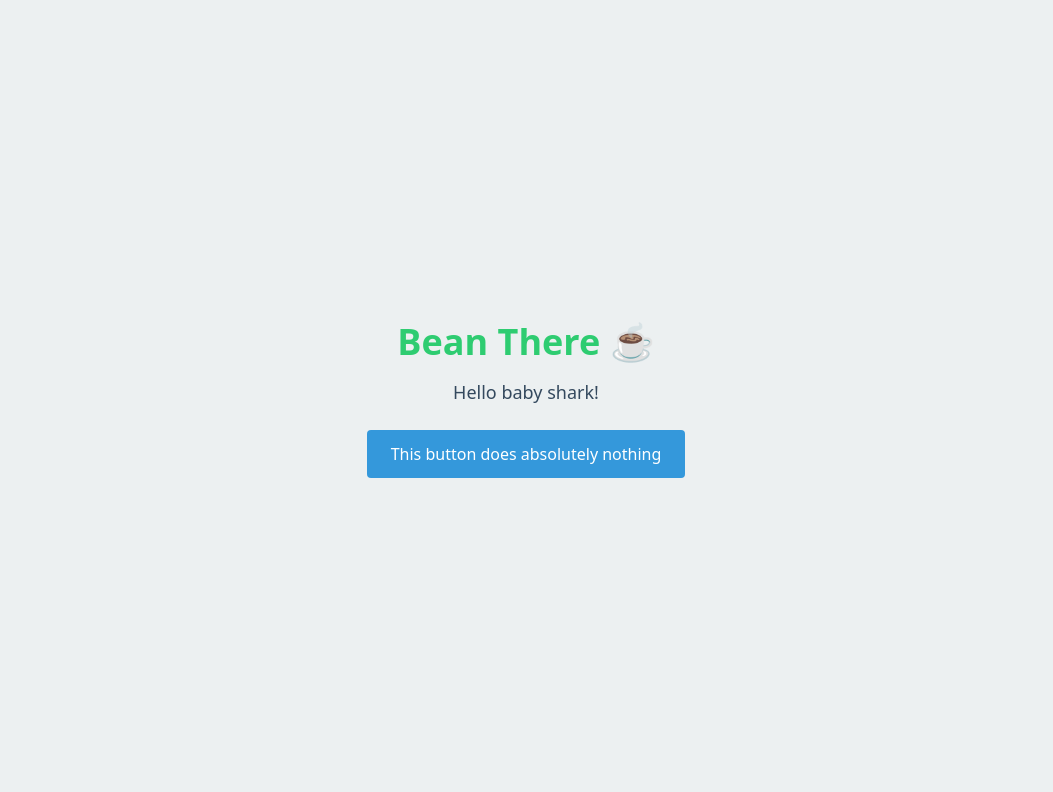
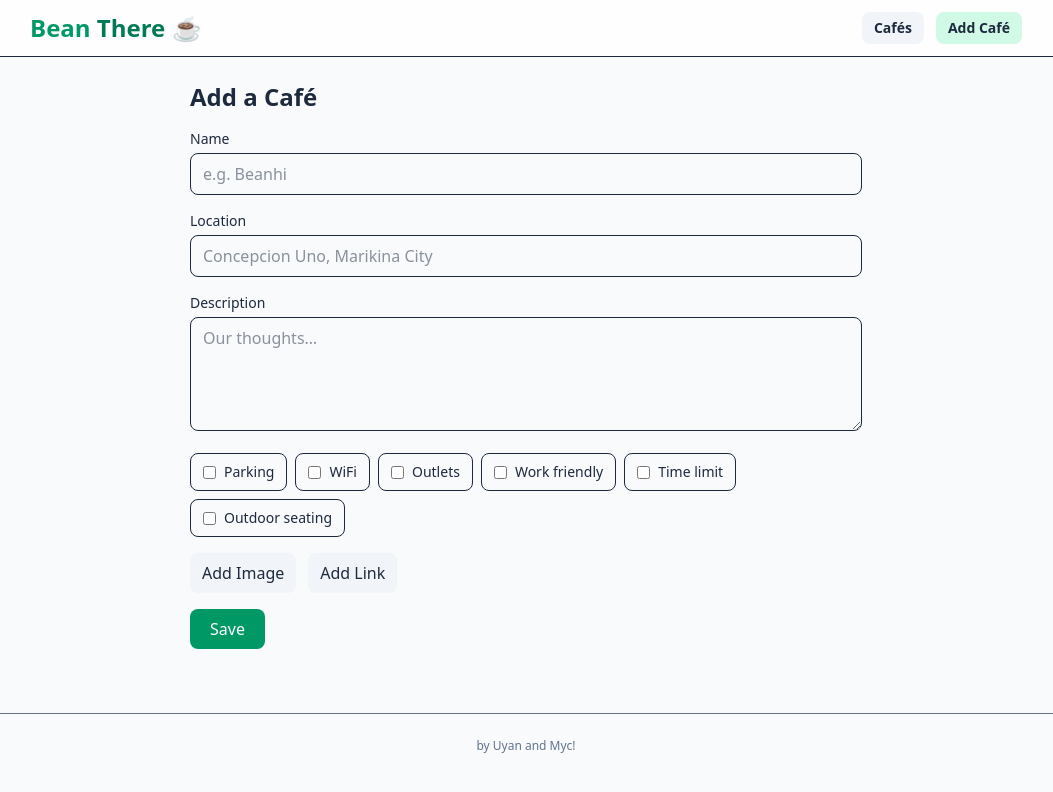
Before and after one commit to Uyaaan/Bean-There, a React (Vite) app: page /cafes/new in a window 1280 px wide. Shown: the top 792 px of the page, without its empty margins (114-1167 px from the left). Built offline with nearby package versions, Linux system fonts and the light colour scheme.

Commit message:
Added different pages with the help of AI

```diff
--- a/package.json
+++ b/package.json
@@ -11,7 +11,8 @@
   },
   "dependencies": {
     "react": "^19.1.1",
-    "react-dom": "^19.1.1"
+    "react-dom": "^19.1.1",
+    "react-router-dom": "^7.8.1"
   },
   "devDependencies": {
     "@eslint/js": "^9.33.0",
--- a/src/App.jsx
+++ b/src/App.jsx
@@ -1,18 +1,65 @@
-function App() {
+import { Routes, Route, NavLink, Outlet } from "react-router-dom";
+import Home from "./pages/Home";
+import CafesList from "./pages/CafesList";
+import CafeNew from "./pages/CafeNew";
+import CafeDetail from "./pages/CafeDetail";
+
+function Shell() {
   return (
-    <div className="min-h-screen flex flex-col items-center justify-center bg-clouds">
-      <h1 className="text-4xl font-bold text-emerald mb-4">
-        Bean There ☕
-      </h1>
-      <p className="text-lg text-wet-asphalt">
-        Hello baby shark!
-      </p>
+    <div className="min-h-screen bg-slate-50 text-slate-800">
+      {/* Responsive header */}
+      <header className="sticky top-0 z-10 bg-white/80 backdrop-blur border-b">
+        <div className="mx-auto max-w-5xl px-4 py-3 flex items-center justify-between">
+          <NavLink to="/" className="font-extrabold text-2xl">
+            <span className="text-emerald-600">Bean</span>{" "}
+            <span className="text-emerald-700">There</span> ☕
+          </NavLink>
 
-      <button className="mt-6 px-6 py-3 rounded bg-peter-river text-white hover:bg-belize-hole">
-        This button does absolutely nothing
-      </button>
+          <nav className="flex items-center gap-3 text-sm">
+            <NavLink
+              to="/cafes"
+              className={({ isActive }) =>
+                `px-3 py-1.5 rounded-lg hover:bg-slate-100 ${
+                  isActive ? "bg-slate-100 font-semibold" : ""
+                }`
+              }
+            >
+              Cafés
+            </NavLink>
+            <NavLink
+              to="/cafes/new"
+              className={({ isActive }) =>
+                `px-3 py-1.5 rounded-lg hover:bg-emerald-50 ${
+                  isActive ? "bg-emerald-100 font-semibold" : ""
+                }`
+              }
+            >
+              Add Café
+            </NavLink>
+          </nav>
+        </div>
+      </header>
+
+      <main className="mx-auto max-w-5xl px-4 py-6">
+        <Outlet />
+      </main>
+
+      <footer className="mt-10 border-t py-6 text-center text-xs text-slate-500">
+        by Uyan and Myc!
+      </footer>
     </div>
   );
 }
 
-export default App;
+export default function App() {
+  return (
+    <Routes>
+      <Route element={<Shell />}>
+        <Route index element={<Home />} />
+        <Route path="cafes" element={<CafesList />} />
+        <Route path="cafes/new" element={<CafeNew />} />
+        <Route path="cafes/:id" element={<CafeDetail />} />
+      </Route>
+    </Routes>
+  );
+}
--- a/src/main.jsx
+++ b/src/main.jsx
@@ -1,11 +1,13 @@
-// src/main.jsx
 import React from "react";
 import ReactDOM from "react-dom/client";
+import { BrowserRouter } from "react-router-dom";
 import App from "./App.jsx";
-import "./index.css"; // global styles (Tailwind lives here)
+import "./index.css";
 
 ReactDOM.createRoot(document.getElementById("root")).render(
   <React.StrictMode>
-    <App />
+    <BrowserRouter>
+      <App />
+    </BrowserRouter>
   </React.StrictMode>
 );
--- /dev/null
+++ b/src/pages/CafeDetail.jsx
@@ -0,0 +1,15 @@
+import { useParams } from "react-router-dom";
+
+export default function CafeDetail() {
+  const { id } = useParams();
+  // placeholder detail screen
+  return (
+    <section className="space-y-2">
+      <h2 className="text-2xl font-bold">Café Details</h2>
+      <p className="text-slate-500">ID: {id}</p>
+      <div className="rounded-xl border p-6 bg-white">
+        Coming soon: images, ratings, features, and notes.
+      </div>
+    </section>
+  );
+}
--- /dev/null
+++ b/src/pages/CafeNew.jsx
@@ -0,0 +1,46 @@
+
+export default function CafeNew() {
+  return (
+    <section className="max-w-2xl mx-auto">
+      <h2 className="text-2xl font-bold mb-4">Add a Café</h2>
+
+      <form className="space-y-4">
+        <div>
+          <label className="block text-sm font-medium mb-1">Name</label>
+          <input className="w-full rounded-lg border px-3 py-2" placeholder="e.g. Beanhi" />
+        </div>
+
+        <div>
+          <label className="block text-sm font-medium mb-1">Location</label>
+          <input className="w-full rounded-lg border px-3 py-2" placeholder="Concepcion Uno, Marikina City" />
+        </div>
+
+        <div>
+          <label className="block text-sm font-medium mb-1">Description</label>
+          <textarea className="w-full rounded-lg border px-3 py-2" rows="4" placeholder="Our thoughts…" />
+        </div>
+
+        <div className="flex flex-wrap gap-2">
+          {["Parking","WiFi","Outlets","Work_friendly","Time_limit","Outdoor_seating"].map(f => (
+            <label key={f} className="inline-flex items-center gap-2 rounded-lg border px-3 py-2">
+              <input type="checkbox" /> <span className="text-sm">{f.replace("_"," ")}</span>
+            </label>
+          ))}
+        </div>
+
+        <div className="flex items-center gap-3">
+          <button type="button" className="rounded-lg bg-slate-100 px-3 py-2">
+            Add Image
+          </button>
+          <button type="button" className="rounded-lg bg-slate-100 px-3 py-2">
+            Add Link
+          </button>
+        </div>
+
+        <button className="rounded-lg bg-emerald-600 text-white px-5 py-2 hover:bg-emerald-700">
+          Save
+        </button>
+      </form>
+    </section>
+  );
+}
--- /dev/null
+++ b/src/pages/CafesList.jsx
@@ -0,0 +1,37 @@
+import { Link } from "react-router-dom";
+
+export default function CafesList() {
+  // temporary empty state — we’ll load from localStorage soon
+  const cafes = [];
+
+  return (
+    <section className="space-y-6">
+      <div className="flex items-center justify-between gap-4">
+        <h2 className="text-2xl font-bold">Our Cafés</h2>
+        <Link
+          to="/cafes/new"
+          className="rounded-lg bg-emerald-600 text-white px-4 py-2 hover:bg-emerald-700"
+        >
+          Add Café
+        </Link>
+      </div>
+
+      {cafes.length === 0 ? (
+        <div className="rounded-xl border p-6 text-center text-slate-500">
+          No cafés yet. <Link to="/cafes/new" className="text-emerald-600 underline">Add one</Link> ☕
+        </div>
+      ) : (
+        <ul className="grid grid-cols-1 sm:grid-cols-2 lg:grid-cols-3 gap-4">
+          {cafes.map(cafe => (
+            <li key={cafe.id} className="rounded-xl border bg-white p-4">
+              <Link to={`/cafes/${cafe.id}`} className="block">
+                <h3 className="font-semibold">{cafe.name}</h3>
+                <p className="text-sm text-slate-500 line-clamp-2">{cafe.description}</p>
+              </Link>
+            </li>
+          ))}
+        </ul>
+      )}
+    </section>
+  );
+}
--- /dev/null
+++ b/src/pages/Home.jsx
@@ -0,0 +1,22 @@
+export default function Home() {
+  return (
+    <section className="grid place-items-center py-16">
+      <div className="text-center space-y-4">
+        <h1 className="text-4xl sm:text-5xl font-extrabold text-emerald-600">
+          Bean There ☕
+        </h1>
+        <p className="text-slate-600 max-w-prose mx-auto">
+          Hello baby shark! This is our cozy space to rate cafés and keep memories.
+        </p>
+        <div className="pt-4">
+          <a
+            href="/cafes/new"
+            className="inline-block rounded-lg bg-emerald-600 text-white px-5 py-3 hover:bg-emerald-700"
+          >
+            Add our first café
+          </a>
+        </div>
+      </div>
+    </section>
+  );
+}
--- /dev/null
+++ b/src/utils/db.js
@@ -0,0 +1,36 @@
+const DB_KEY = "bean-there/db";
+
+export function loadDB() {
+  const raw = localStorage.getItem(DB_KEY);
+  if (!raw) return { cafes: [], images: [] };
+  try { return JSON.parse(raw); } catch { return { cafes: [], images: [] }; }
+}
+
+export function saveDB(db) {
+  localStorage.setItem(DB_KEY, JSON.stringify(db));
+}
+
+export function upsertCafe(cafe) {
+  const db = loadDB();
+  const idx = db.cafes.findIndex(c => c.id === cafe.id);
+  if (idx === -1) db.cafes.push(cafe); else db.cafes[idx] = cafe;
+  saveDB(db);
+}
+
+export function deleteCafe(cafeId) {
+  const db = loadDB();
+  db.cafes = db.cafes.filter(c => c.id !== cafeId);
+  db.images = db.images.filter(img => img.cafeId !== cafeId);
+  saveDB(db);
+}
+
+export function upsertImage(img) {
+  const db = loadDB();
+  const idx = db.images.findIndex(i => i.id === img.id);
+  if (idx === -1) db.images.push(img); else db.images[idx] = img;
+  saveDB(db);
+}
+
+export function generateId(prefix = "id") {
+  return `${prefix}_${Math.random().toString(36).slice(2, 8)}${Date.now().toString(36).slice(-4)}`;
+}
```
Also changed, not shown: 1 other file (tests, documents, lock files or other folders).
